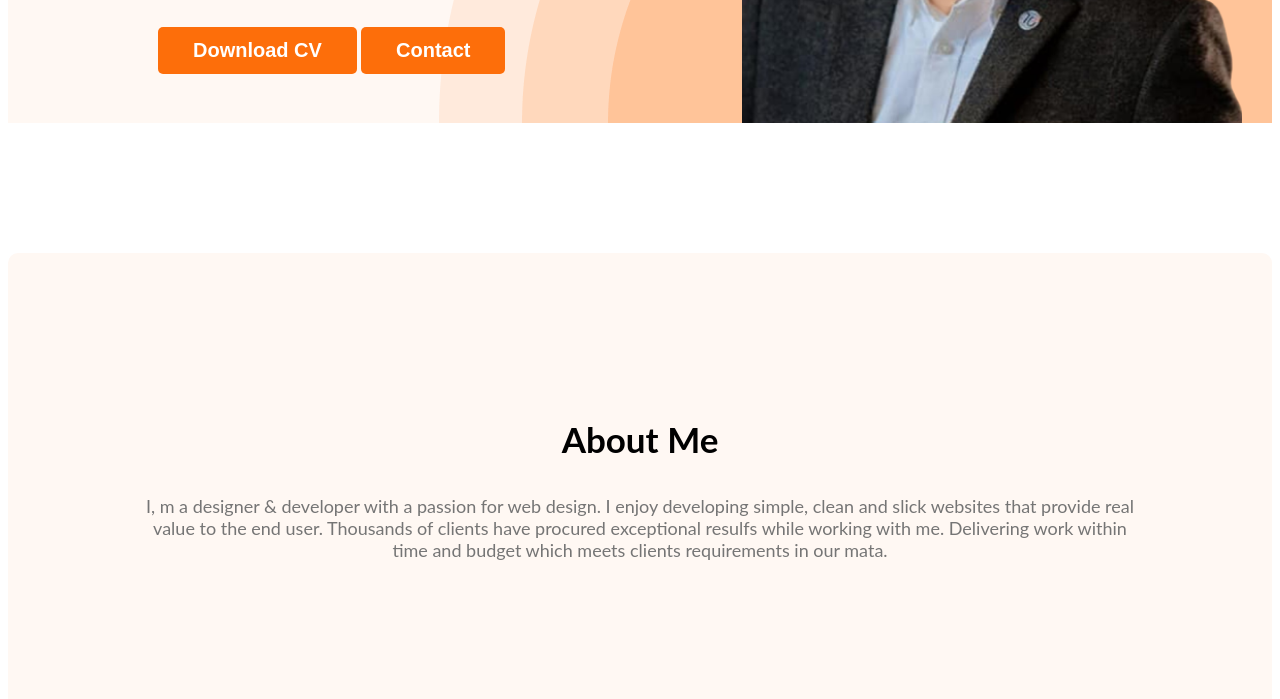
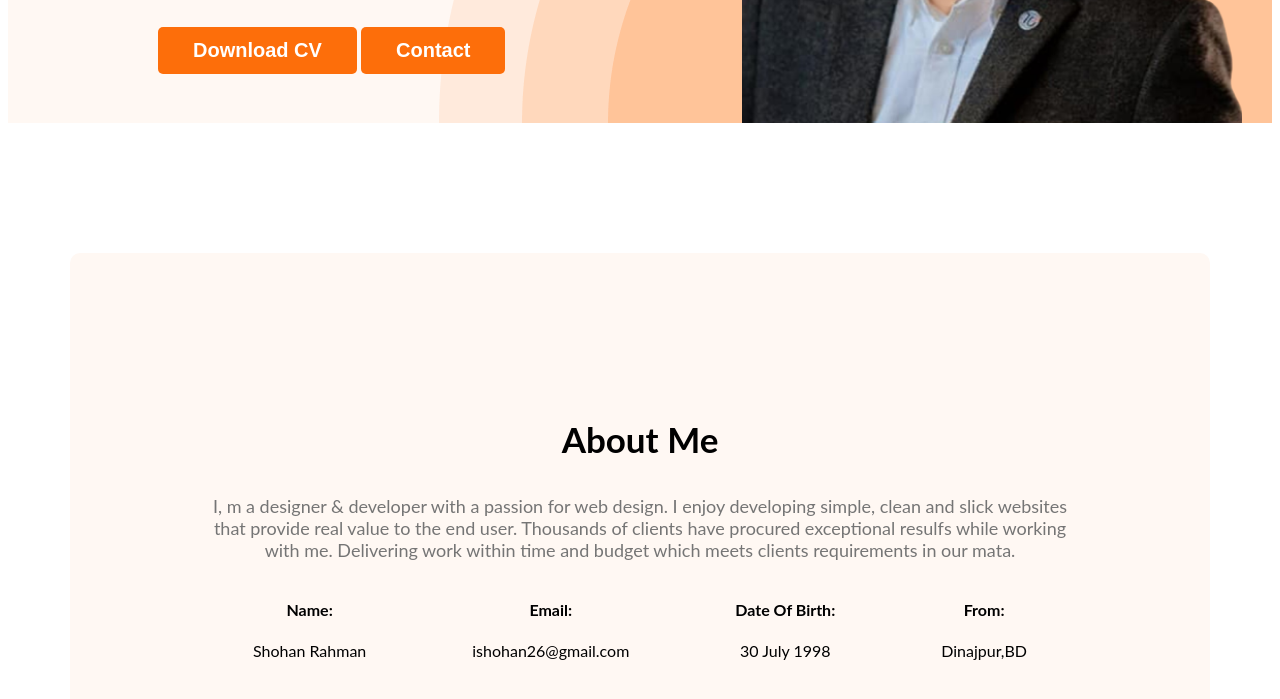
Before and after one commit to ishohan/developer-portfolio, a plain HTML site: page index.html in a window 1280 px wide. Shown: the part 591-1290 px from the top of the page. Drawn offline with Linux system fonts and the light colour scheme.

Commit message:
added about info completed

```diff
--- a/index.html
+++ b/index.html
@@ -8,6 +8,7 @@
 <link rel="preconnect" href="https://fonts.gstatic.com" crossorigin>
 <link href="https://fonts.googleapis.com/css2?family=Open+Sans:wght@400;700;800&display=swap" rel="stylesheet">
     <link rel="stylesheet" href="styles/portfolio.css">
+    <link rel="shortcut icon" href="images/icons/nodejs.png" type="image/x-icon">
 </head>
 <body>
    <header class="header">
@@ -35,6 +36,32 @@
         <section class="about">
             <h3 class="section-title">About Me</h3>
             <p class="section-description">I, m a designer & developer with a passion for web design. I enjoy developing simple, clean and slick websites that provide real value to the end user. Thousands of clients have procured exceptional resulfs while working with me. Delivering work within time and budget which meets clients requirements in our mata.</p>
+            <div class="about-info-container">
+                <div class="about-info">
+                    <p>
+                        <h4 class="info-title">Name:</h4>
+                        <p class="info-description">Shohan Rahman</p>
+                    </p>
+                </div>
+                <div class="about-info">
+                    <p>
+                        <h4 class="info-title">Email:</h4>
+                        <p class="info-description">ishohan26@gmail.com</p>
+                    </p>
+                </div>
+                <div class="about-info">
+                    <p>
+                        <h4 class="info-title">Date Of Birth:</h4>
+                        <p class="info-description">30 July 1998</p>
+                    </p>
+                </div>
+                <div class="about-info">
+                    <p>
+                        <h4 class="info-title">From:</h4>
+                        <p class="info-description">Dinajpur,BD</p>
+                    </p>
+                </div>
+            </div>
         </section>
    </main>
    <footer>
--- a/styles/portfolio.css
+++ b/styles/portfolio.css
@@ -89,3 +89,15 @@ nav {
         font-size: 35px;
         font-weight: 700;
     }
+    main{
+        max-width: 1140px;
+        margin: 0 auto;
+    }
+    .about-info-container {
+        display: flex;
+        justify-content: space-around;
+
+    }
+    .about-info{
+        text-align: center;
+    }
```
